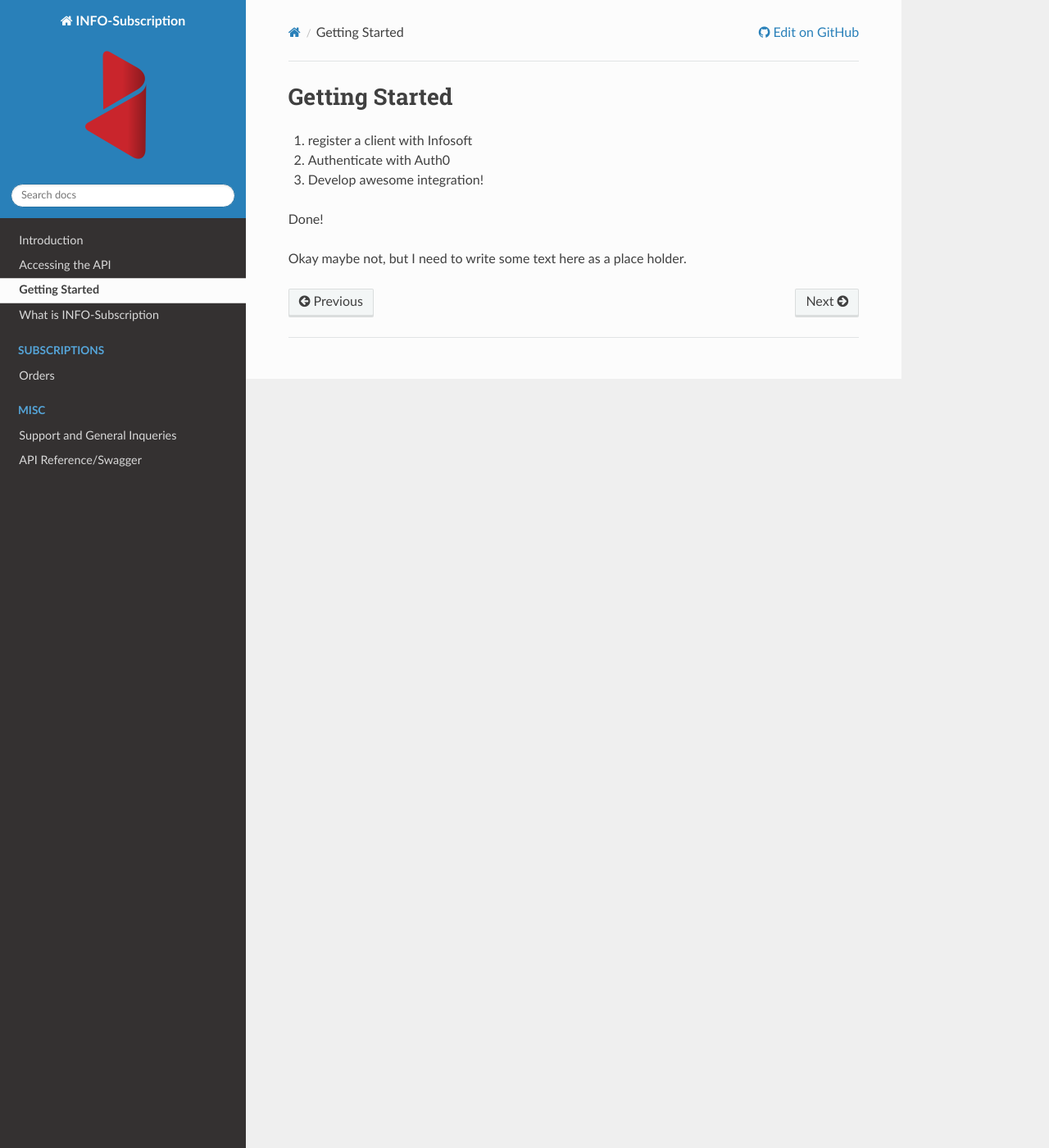
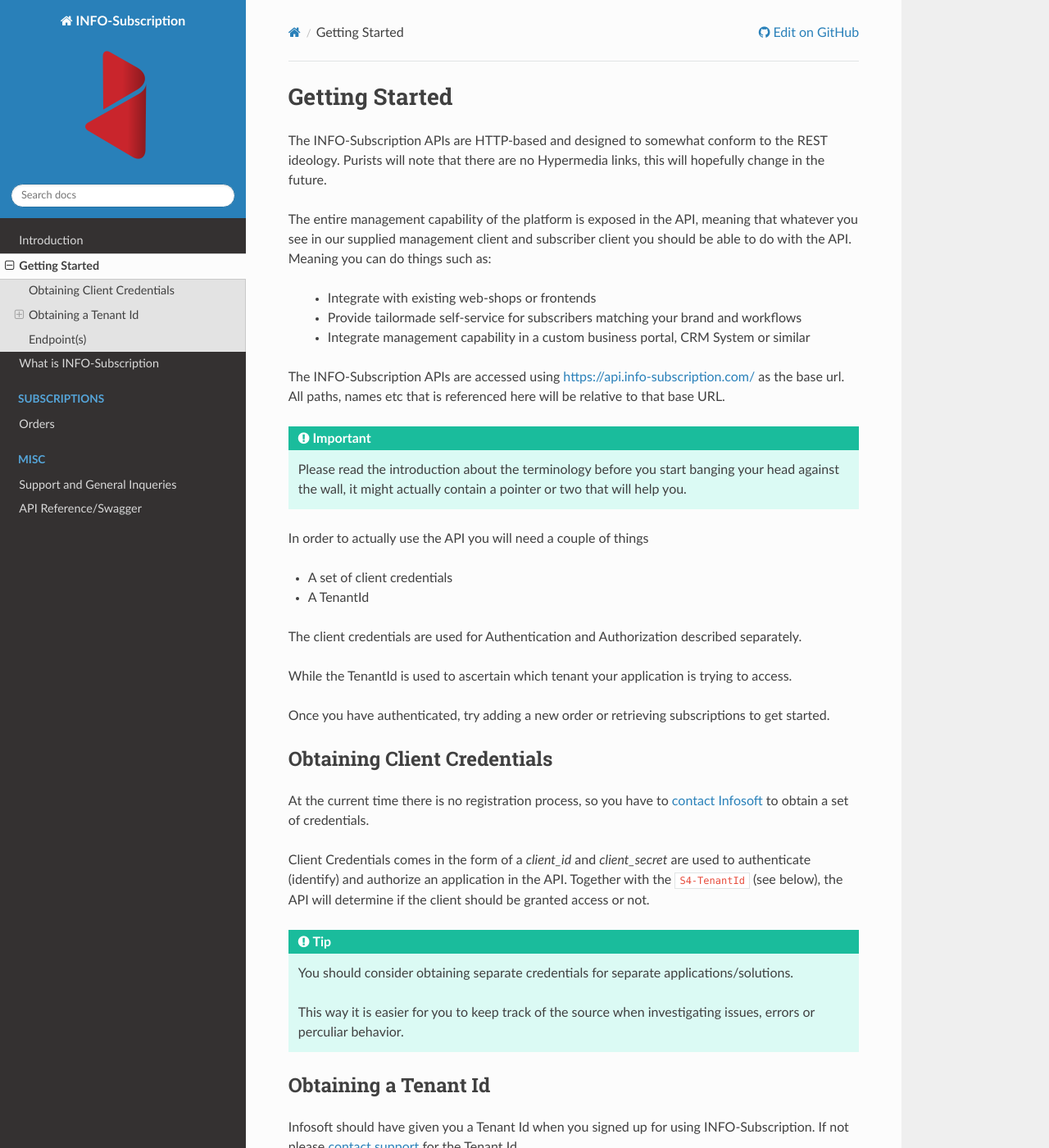
Before and after one commit to infosoftas/info-subscription-doc, a Sphinx documentation site: the page built from source/introduction/getting-started.rst, in a window 1280 px wide and 1400 px high. Shown: the whole window at 82% size. Built offline with Sphinx 7.4.7 and the Read the Docs theme 2.0.0, drawn with Linux system fonts in a browser that asks for light colours; formulas are drawn with MathJax 3; pages that are not in the unit, such as notebooks, are missing from menus; some of the changed text lies outside the part shown.

Commit message:
Restructuring

```diff
--- a/source/introduction/getting-started.rst
+++ b/source/introduction/getting-started.rst
@@ -3,10 +3,60 @@
 Getting Started
 ***************
 
-1. register a client with Infosoft
-2. Authenticate with Auth0
-3. Develop awesome integration!
+The |projectName| APIs are HTTP-based and designed to somewhat conform to the REST ideology.
+Purists will note that there are no Hypermedia links, this will hopefully change in the future.
 
-Done!
+The entire management capability of the platform is exposed in the API, meaning that whatever you see in our supplied management client and subscriber client you should be able to do with the API.
+Meaning you can do things such as:
 
-Okay maybe not, but I need to write some text here as a place holder.
+    * Integrate with existing web-shops or frontends
+    * Provide tailormade self-service for subscribers matching your brand and workflows
+    * Integrate management capability in a custom business portal, CRM System or similar
+
+The |projectName| APIs are accessed using https://api.info-subscription.com/ as the base url.
+All paths, names etc that is referenced here will be relative to that base URL.
+
+.. IMPORTANT::
+    Please read the introduction about the terminology before you start banging your head against the wall, it might actually contain a pointer or two that will help you.
+
+In order to actually use the API you will need a couple of things
+
+* A set of client credentials
+* A TenantId
+
+The client credentials are used for Authentication and Authorization described separately.
+
+While the TenantId is used to ascertain which tenant your application is trying to access.
+
+Once you have authenticated, try adding a new order or retrieving subscriptions to get started.
+
+Obtaining Client Credentials
+============================
+
+At the current time there is no registration process, so you have to :ref:`contact Infosoft <reporting-bugs>` to obtain a set of credentials.
+
+Client Credentials comes in the form of a *client_id* and *client_secret* are used to authenticate (identify) and authorize an application in the API.
+Together with the |tenantHeader| (see below), the API will determine if the client should be granted access or not.
+
+.. TIP::
+    You should consider obtaining separate credentials for separate applications/solutions.
+
+    This way it is easier for you to keep track of the source when investigating issues, errors or perculiar behavior.
+
+
+Obtaining a Tenant Id
+=====================
+
+Infosoft should have given you a Tenant Id when you signed up for using |projectName|.
+If not please :ref:`contact support <reporting-bugs>` for the Tenant Id
+
+Using the Tenant Id
+-------------------
+
+The TenantId is in the form of a UUID/GUID such as ``fe923cfe-2e67-4f7a-960a-d4c36fce22c4`` and at the current time is required in the |tenantHeader| header for all requests to the API.
+
+Endpoint(s)
+===========
+
+The |projectName| APIs are accessed using https://api.info-subscription.com/ as the base url.
+All paths, names etc that is referenced here will be relative to that base URL.
```
Also changed, not shown: source/index.rst (+3 -4 lines), source/introduction/auth.rst (renamed from source/introduction/accessing-api.rst, +8 -61 lines).
